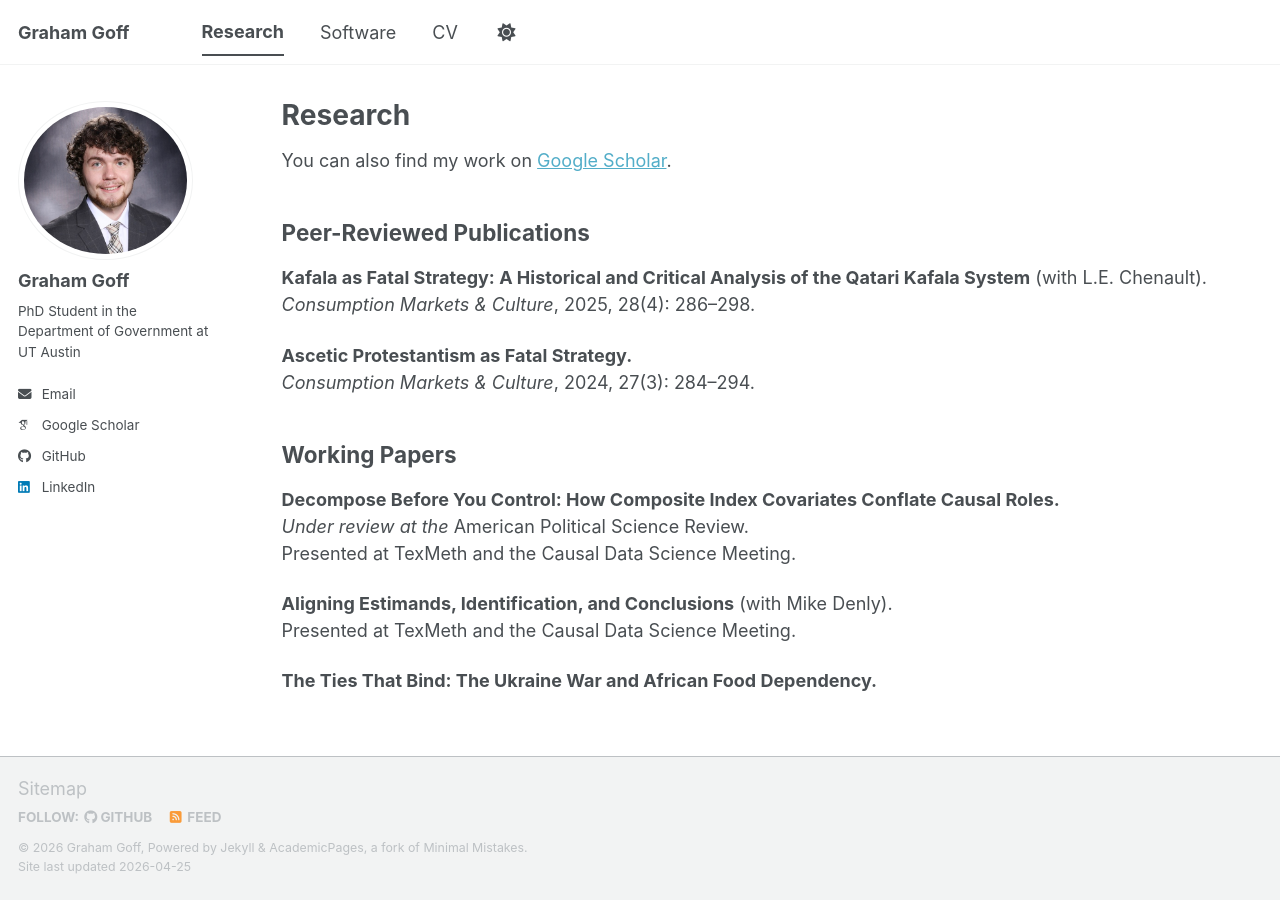
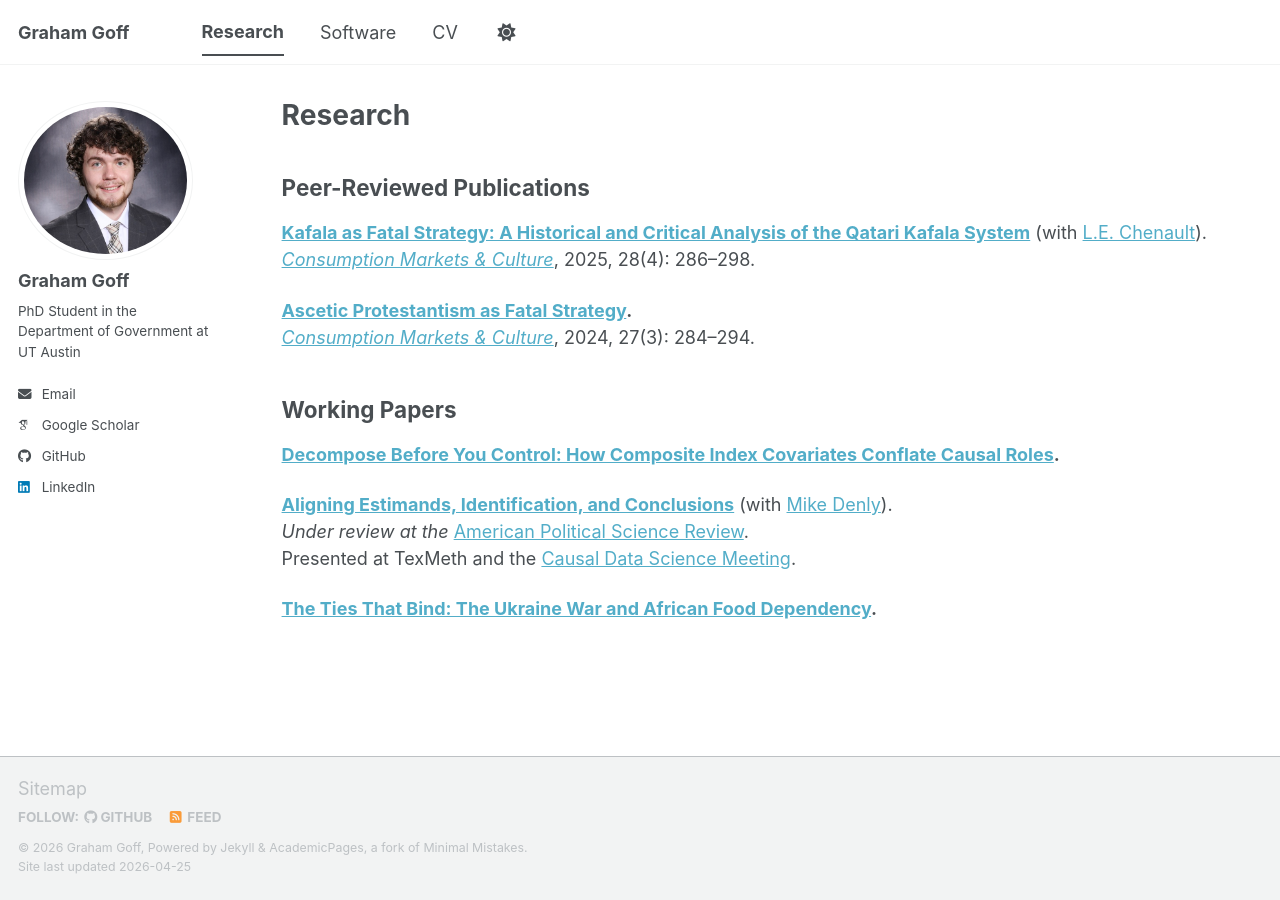
Before and after one commit to grahamgoff/grahamgoff.github.io, a Jekyll site: the page built from _pages/research.md, in a window 1280 px wide. Built offline with Jekyll 4.4.1, drawn with Linux system fonts in a browser that asks for light colours; some web fonts are replaced; a script bundle is joined from its source files by our own code; library files that are not in the unit come from our copies.

Commit message:
added docs

```diff
--- a/_pages/research.md
+++ b/_pages/research.md
@@ -5,25 +5,20 @@ permalink: /research/
 author_profile: true
 ---
 
-{% if site.author.googlescholar %}
-<p>You can also find my work on <a href="{{site.author.googlescholar}}">Google Scholar</a>.</p>
-{% endif %}
-
 ## Peer-Reviewed Publications
 
-**Kafala as Fatal Strategy: A Historical and Critical Analysis of the Qatari Kafala System** (with L.E. Chenault).
-*Consumption Markets & Culture*, 2025, 28(4): 286–298.
+**[Kafala as Fatal Strategy: A Historical and Critical Analysis of the Qatari Kafala System](/files/kafala.pdf)** (with [L.E. Chenault](https://coauthor-site.com)).
+*[Consumption Markets & Culture](https://www.tandfonline.com/journals/gcmc20)*, 2025, 28(4): 286–298.
 
-**Ascetic Protestantism as Fatal Strategy.**
-*Consumption Markets & Culture*, 2024, 27(3): 284–294.
+**[Ascetic Protestantism as Fatal Strategy](/files/fatal-strategy.pdf).**
+*[Consumption Markets & Culture](https://www.tandfonline.com/journals/gcmc20)*, 2024, 27(3): 284–294.
 
 ## Working Papers
 
-**Decompose Before You Control: How Composite Index Covariates Conflate Causal Roles.**
-*Under review at the* American Political Science Review.
-Presented at TexMeth and the Causal Data Science Meeting.
+**[Decompose Before You Control: How Composite Index Covariates Conflate Causal Roles]().**
 
-**Aligning Estimands, Identification, and Conclusions** (with Mike Denly).
-Presented at TexMeth and the Causal Data Science Meeting.
+**[Aligning Estimands, Identification, and Conclusions]()** (with [Mike Denly](https://mikedenly.com)).
+*Under review at the* [American Political Science Review](https://www.cambridge.org/core/journals/american-political-science-review).
+Presented at TexMeth and the [Causal Data Science Meeting](https://www.causalscience.org).
 
-**The Ties That Bind: The Ukraine War and African Food Dependency.**
+**[The Ties That Bind: The Ukraine War and African Food Dependency](/files/ties-that-bind.pdf).**
```
Also changed, not shown: _pages/software.md (+1 -3 lines), 9 other files.
